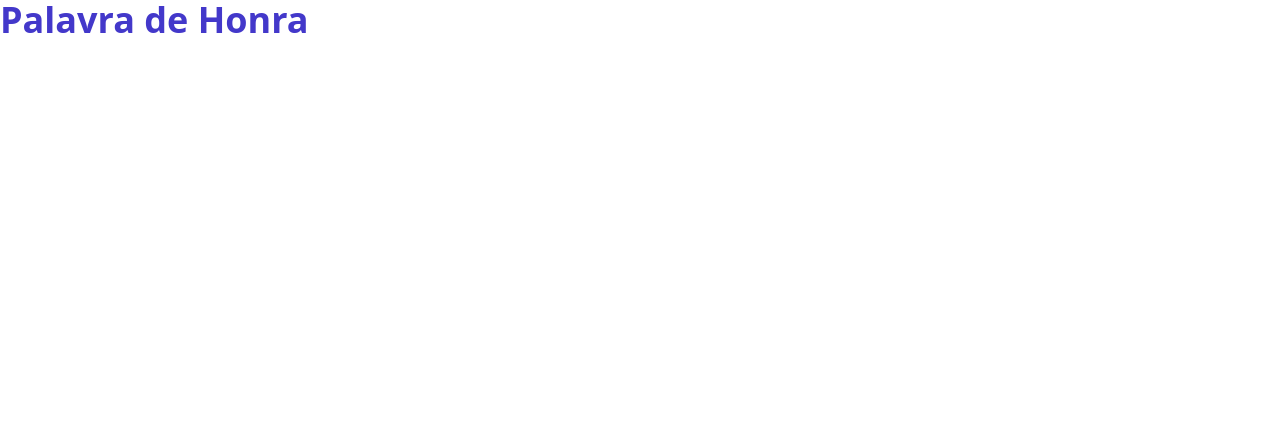
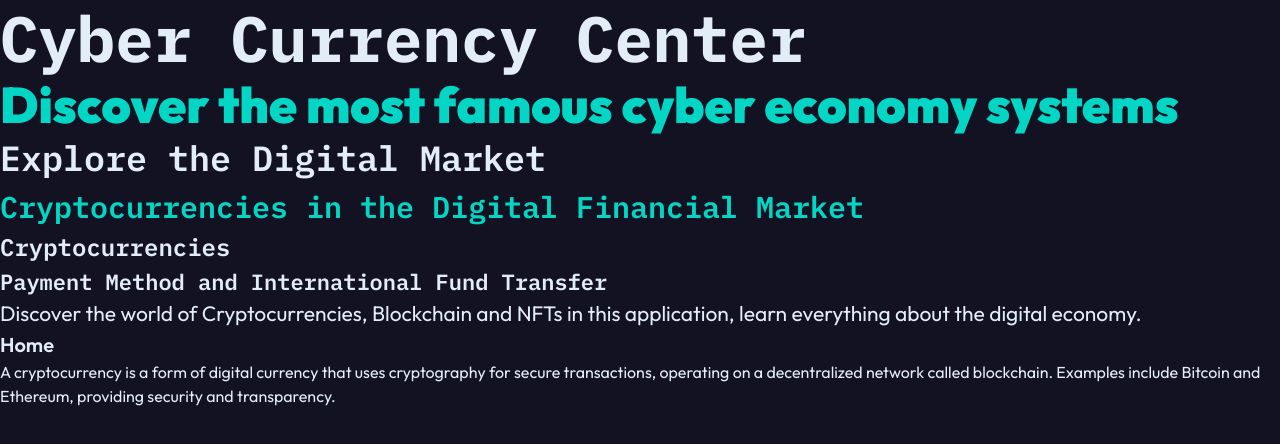
Before and after one commit to devjohn42/cyber-currency, a React (Vite) app: page / in a window 1280 px wide. Shown: the top 444 px of the page. Built offline with nearby package versions, Linux system fonts and the light colour scheme.

Commit message:
initial typescale structure created

```diff
--- a/src/App.jsx
+++ b/src/App.jsx
@@ -3,7 +3,23 @@
 function App() {
   return (
     <Fragment>
-      <h1 className="text-4xl font-bold text-indigo-700">Palavra de Honra</h1>
+      <span className="title">Cyber Currency Center</span>
+      <h1>Discover the most famous cyber economy systems</h1>
+      <h2>Explore the Digital Market</h2>
+      <h3>Cryptocurrencies in the Digital Financial Market</h3>
+      <h4>Cryptocurrencies</h4>
+      <h5>Payment Method and International Fund Transfer</h5>
+      <h6>
+        Discover the world of Cryptocurrencies, Blockchain and NFTs in this
+        application, learn everything about the digital economy.
+      </h6>
+      <a href="">Home</a>
+      <p>
+        A cryptocurrency is a form of digital currency that uses cryptography
+        for secure transactions, operating on a decentralized network called
+        blockchain. Examples include Bitcoin and Ethereum, providing security
+        and transparency.
+      </p>
     </Fragment>
   );
 }
--- a/src/index.css
+++ b/src/index.css
@@ -1,3 +1,52 @@
+@import url('https://fonts.googleapis.com/css2?family=IBM+Plex+Mono:wght@100;200;300;400;500;600;700&family=Outfit:wght@100;200;300;400;500;600;700;800;900&display=swap');
+
 @tailwind base;
 @tailwind components;
 @tailwind utilities;
+
+@layer base {
+  *,
+  html,
+  body {
+    margin: 0;
+    padding: 0;
+    box-sizing: border-box;
+  }
+  html,
+  body {
+    min-height: 100vh;
+    width: 100%;
+    background-color: #131222;
+  }
+
+  h1 {
+    @apply text-[22px] sm:text-[26px] md:text-[34px] lg:text-[42px] xl:text-[50px] text-turquoise font-first font-black leading-[1.1];
+  }
+  h2 {
+    @apply text-[20px] sm:text-[22px] md:text-[28px] lg:text-[35px] text-alice font-second font-semibold;
+  }
+  h3 {
+    @apply text-[18px] sm:text-[20px] md:text-[24px] lg:text-[30px] text-turquoise font-second font-semibold;
+  }
+  h4 {
+    @apply lg:text-[24px] text-alice font-second font-semibold;
+  }
+  h5 {
+    @apply lg:text-[22px] text-alice font-second font-semibold;
+  }
+  h6 {
+    @apply text-[16px] lg:text-[21px] text-alice font-first font-normal;
+  }
+  a {
+    @apply text-[18px] lg:text-[20px] text-alice hover:text-turquoise duration-500 font-first font-semibold;
+  }
+  p {
+    @apply text-[14px] md:text-[16px] text-alice font-first font-normal;
+  }
+}
+
+@layer components {
+  .title {
+    @apply text-[28px] sm:text-[34px] md:text-[44px] lg:text-[54px] xl:text-[64px] text-alice font-second font-bold leading-[1.2];
+  }
+}
--- a/tailwind.config.js
+++ b/tailwind.config.js
@@ -2,6 +2,23 @@
 export default {
   content: ['./index.html', './src/**/*.{js,ts,jsx,tsx}'],
   theme: {
+    screens: {
+      sm: '480px',
+      md: '768px',
+      lg: '1024px',
+      xl: '1280px',
+    },
+    fontFamily: {
+      first: 'Outfit',
+      second: 'IBM Plex Mono',
+    },
+    colors: {
+      raisin: '#131222',
+      space: '#171627',
+      cadet: '#1E1D32',
+      turquoise: '#04D6C5',
+      alice: '#E3EDF7',
+    },
     extend: {},
   },
   plugins: [],
```
